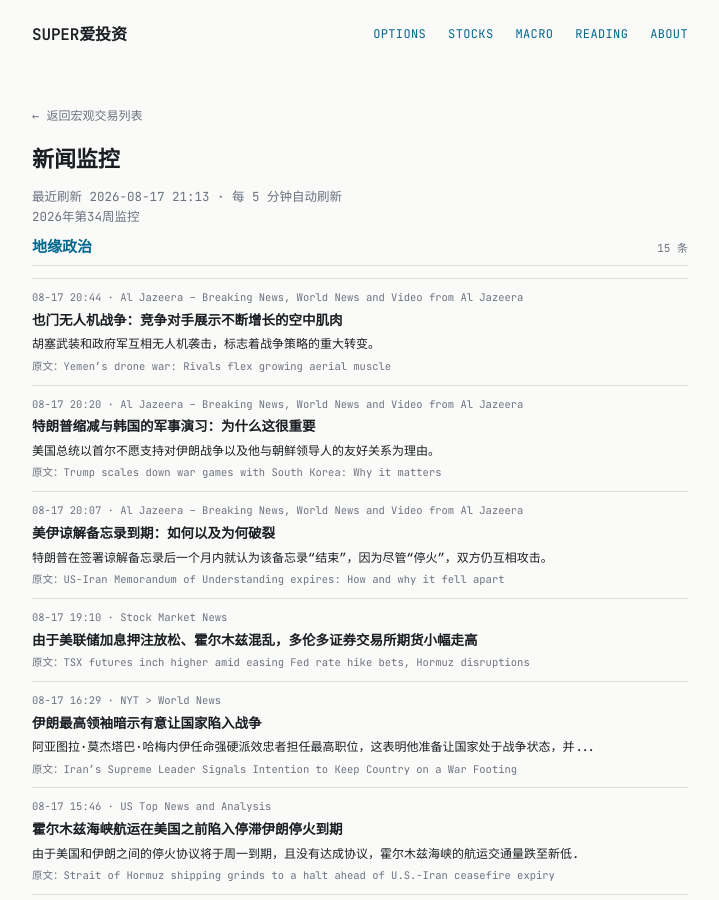
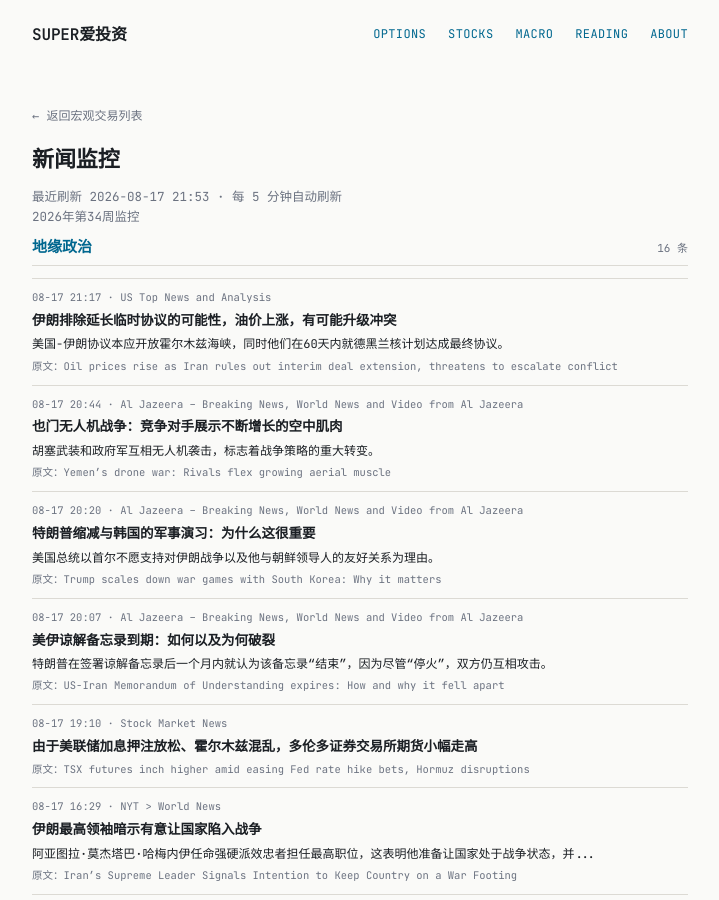
Before and after one commit to tang3super/tang3super.github.io, a Jekyll site: the page built from macro-trade/news-digest.md, in a window 1280 px wide and 900 px high. Shown: the whole window, without its empty margins (280-999 px from the left). Built offline with Jekyll 4.4.1, drawn with Linux system fonts in a browser that asks for light colours.

Commit message:
sync news-digest article

```diff
--- a/macro-trade/news-digest.md
+++ b/macro-trade/news-digest.md
@@ -5,11 +5,18 @@ title: 新闻监控
 date: '2026-08-17'
 summary: 2026年第34周监控
 week_label: 2026年第34周监控
-last_updated: 2026-08-17 21:13
+last_updated: 2026-08-17 21:53
 refresh_note: 每 5 分钟自动刷新
 topics:
 - name: 地缘政治
   items:
+  - title: Oil prices rise as Iran rules out interim deal extension, threatens to escalate conflict
+    summary: The U.S.-Iran deal was supposed to open the Strait of Hormuz while they negotiated a final deal on Tehran's nuclear program within 60 days.
+    link: https://www.cnbc.com/2026/08/17/oil-prices-iran-war-strait-hormuz.html
+    source: US Top News and Analysis
+    time: 08-17 21:17
+    title_zh: 伊朗排除延长临时协议的可能性，油价上涨，有可能升级冲突
+    summary_zh: 美国-伊朗协议本应开放霍尔木兹海峡，同时他们在60天内就德黑兰核计划达成最终协议。
   - title: 'Yemen’s drone war: Rivals flex growing aerial muscle'
     summary: Houthi and government forces exchange drone attacks, marking a major shift in war tactics.
     link: https://www.aljazeera.com/news/2026/8/17/yemens-drone-war-rivals-flex-growing-aerial-muscle?traffic_source=rss
```
